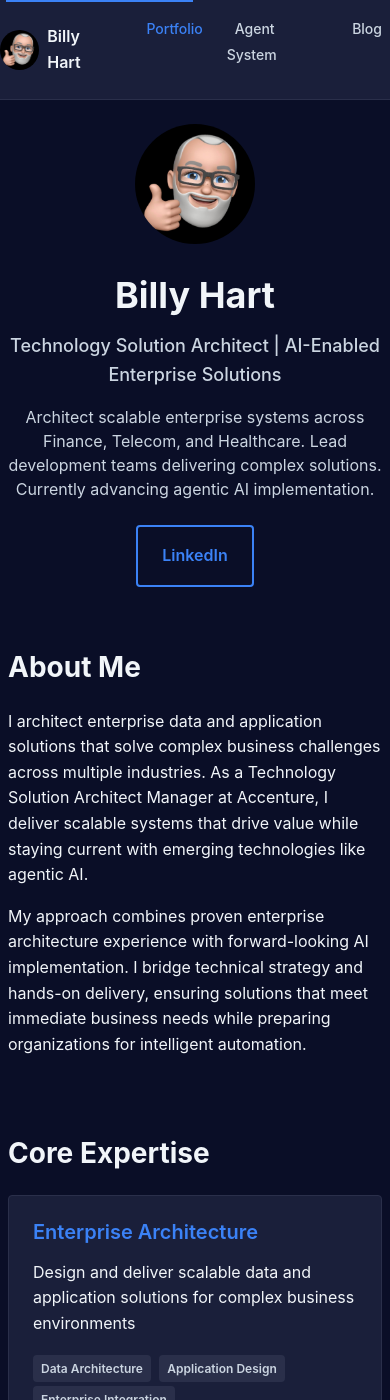
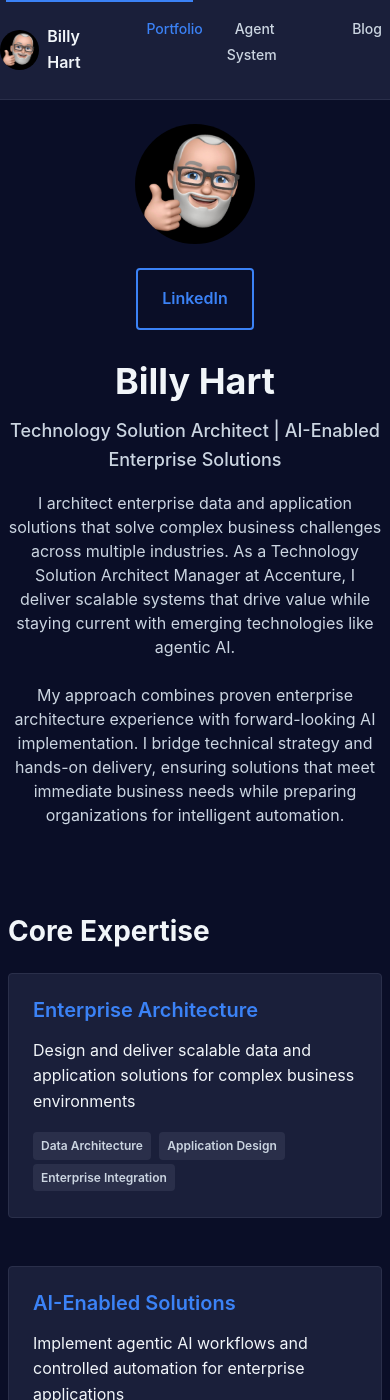
Before and after one commit to billyjhart/billyjhart.github.io, a Jekyll site: the page built from billys-system/projects/billyjhart-site/dev/developer/jekyll-site/index.md, in a window 390 px wide and 1400 px high. Built offline with Jekyll 4.4.1, drawn with Linux system fonts in a browser that asks for light colours; some of the changed text lies outside the part shown.

Commit message:
Deploy 2026-03-03: Add Getting Started With OpenClaw blog post and author configuration updates
- Add featured blog post about OpenClaw AI automation journey
- Update author configuration in _config-minimal.yml
- Fix author card image display
- Maintain all responsive design and site styling
- Ready for GitHub Pages deployment

```diff
--- a/billys-system/projects/billyjhart-site/dev/developer/jekyll-site/_layouts/default.html
+++ b/billys-system/projects/billyjhart-site/dev/developer/jekyll-site/_layouts/default.html
@@ -9,8 +9,7 @@
     <link rel="preload" href="{{ '/assets/css/main.css' | relative_url }}" as="style" onload="this.onload=null;this.rel='stylesheet'">
     <noscript><link rel="stylesheet" href="{{ '/assets/css/main.css' | relative_url }}"></noscript>
 
-    {% seo %}
-    {% feed_meta %}
+    <!-- SEO tags removed for minimal setup -->
 </head>
 <body id="top">
     <a href="#main-content" class="skip-link">Skip to main content</a>
--- a/billys-system/projects/billyjhart-site/dev/developer/jekyll-site/_sass/_layout.scss
+++ b/billys-system/projects/billyjhart-site/dev/developer/jekyll-site/_sass/_layout.scss
@@ -150,13 +150,36 @@
     }
 }
 
+.hero-left {
+    display: flex;
+    flex-direction: column;
+    align-items: center;
+    gap: $spacing-lg;
+    flex-shrink: 0;
+
+    @media (max-width: $breakpoint-md) {
+        align-items: center;
+        width: 100%;
+    }
+}
+
+.hero-tagline p:not(:last-child) {
+    margin-bottom: 12px;
+}
+
 .hero-buttons {
     display: flex;
     gap: $spacing-md;
 
-    @media (max-width: $breakpoint-sm) {
+    @media (min-width: 480px) and (max-width: 1024px) {
+        flex-wrap: wrap;
+        justify-content: center;
+    }
+
+    @media (max-width: 480px) {
         flex-direction: column;
         align-items: center;
+        width: 100%;
     }
 }
 
--- a/billys-system/projects/billyjhart-site/dev/developer/jekyll-site/index.md
+++ b/billys-system/projects/billyjhart-site/dev/developer/jekyll-site/index.md
@@ -7,35 +7,24 @@
 <section class="hero">
     <div class="container">
         <div class="hero-content">
-            <img src="{{ '/assets/images/billy-memoji.jpg' | relative_url }}"
-                 alt="Billy Hart, smiling with thumbs up"
-                 class="profile-image">
+            <div class="hero-left">
+                <img src="{{ '/assets/images/billy-memoji.jpg' | relative_url }}"
+                     alt="Billy Hart, smiling with thumbs up"
+                     class="profile-image">
+                <div class="hero-buttons">
+                    <a href="{{ site.author.linkedin }}" class="btn btn-secondary" target="_blank"
+                       title="LinkedIn profile opens in new window">LinkedIn</a>
+                </div>
+            </div>
             <div class="hero-text">
                 <h1>Billy Hart</h1>
                 <div class="hero-subtitle">
                     Technology Solution Architect | AI-Enabled Enterprise Solutions
                 </div>
                 <p class="hero-tagline">
-                    Architect scalable enterprise systems across Finance, Telecom, and Healthcare. Lead development teams delivering complex solutions. Currently advancing agentic AI implementation.
-                </p>
-                <div class="hero-buttons">
-                    <a href="{{ site.author.linkedin }}" class="btn btn-secondary" target="_blank"
-                       title="LinkedIn profile opens in new window">LinkedIn</a>
-                </div>
-            </div>
-        </div>
-    </div>
-</section>
-
-<section id="about" class="section">
-    <div class="container">
-        <h2>About Me</h2>
-        <div class="about-content">
-            <div>
-                <p>
                     I architect enterprise data and application solutions that solve complex business challenges across multiple industries. As a Technology Solution Architect Manager at Accenture, I deliver scalable systems that drive value while staying current with emerging technologies like agentic AI.
                 </p>
-                <p>
+                <p class="hero-tagline">
                     My approach combines proven enterprise architecture experience with forward-looking AI implementation. I bridge technical strategy and hands-on delivery, ensuring solutions that meet immediate business needs while preparing organizations for intelligent automation.
                 </p>
             </div>
@@ -172,22 +161,3 @@
         </div>
     </div>
 </section>
-
-<section id="leadership" class="section">
-    <div class="container">
-        <h2>Leadership & Volunteering</h2>
-        <div class="leadership-list">
-            <div class="leadership-card">
-                <div class="leadership-role">Board Member & Chair, Finance Committee Chair</div>
-                <div class="leadership-org">Trinity Christian Academy, Inc.</div>
-                <div class="leadership-dates">April 2011 – July 2017</div>
-            </div>
-
-            <div class="leadership-card">
-                <div class="leadership-role">Board Member, Associate Pastor, and Audio Visual Director</div>
-                <div class="leadership-org">Church of The King</div>
-                <div class="leadership-dates">May 2003 – November 2018</div>
-            </div>
-        </div>
-    </div>
-</section>
```
Also changed, not shown: billys-system/projects/billyjhart-site/dev/developer/jekyll-site/FORMATTING_FIXES.md (added, +86 -0 lines), billys-system/projects/billyjhart-site/dev/developer/jekyll-site/_config-minimal.yml (added, +55 -0 lines), billys-system/projects/billyjhart-site/dev/developer/jekyll-site/_layouts/blog.html (+47 -2 lines), billys-system/projects/billyjhart-site/dev/developer/jekyll-site/_posts/2026-03-03-getting-started-with-openclaw.md (added, +102 -0 lines), billys-system/projects/billyjhart-site/dev/developer/jekyll-site/agents.md (+1 -1 lines), billys-system/projects/billyjhart-site/dev/developer/jekyll-site/blog.md (+1 -1 lines), billys-system/projects/billyjhart-site/dev/developer/jekyll-site/README.md (added).
